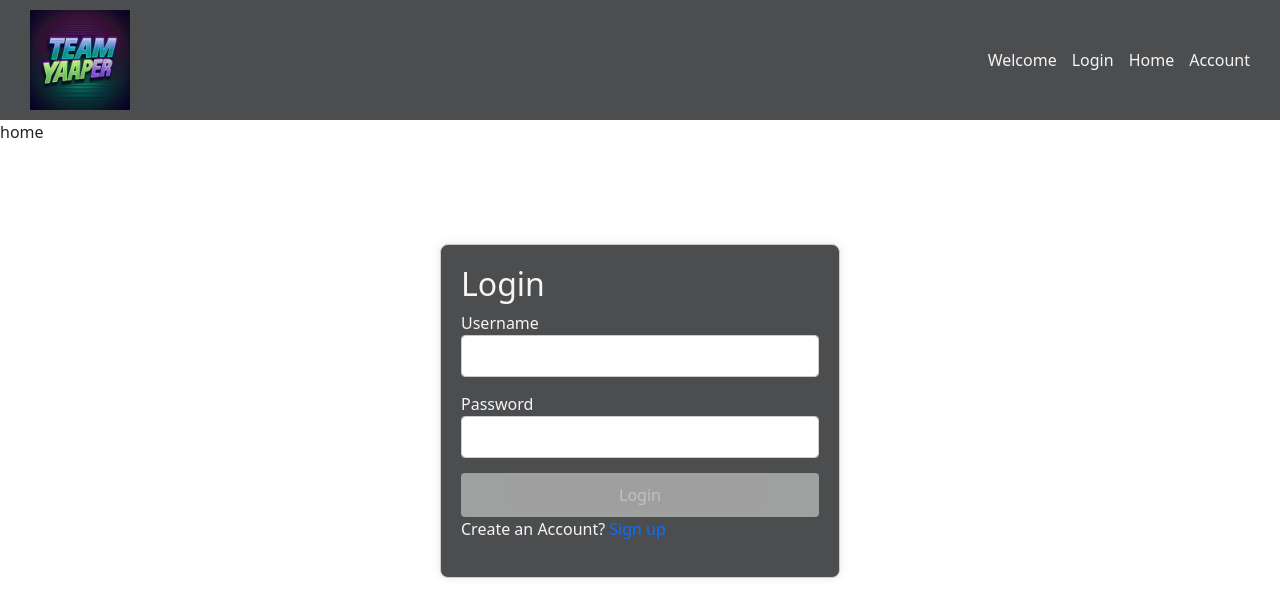
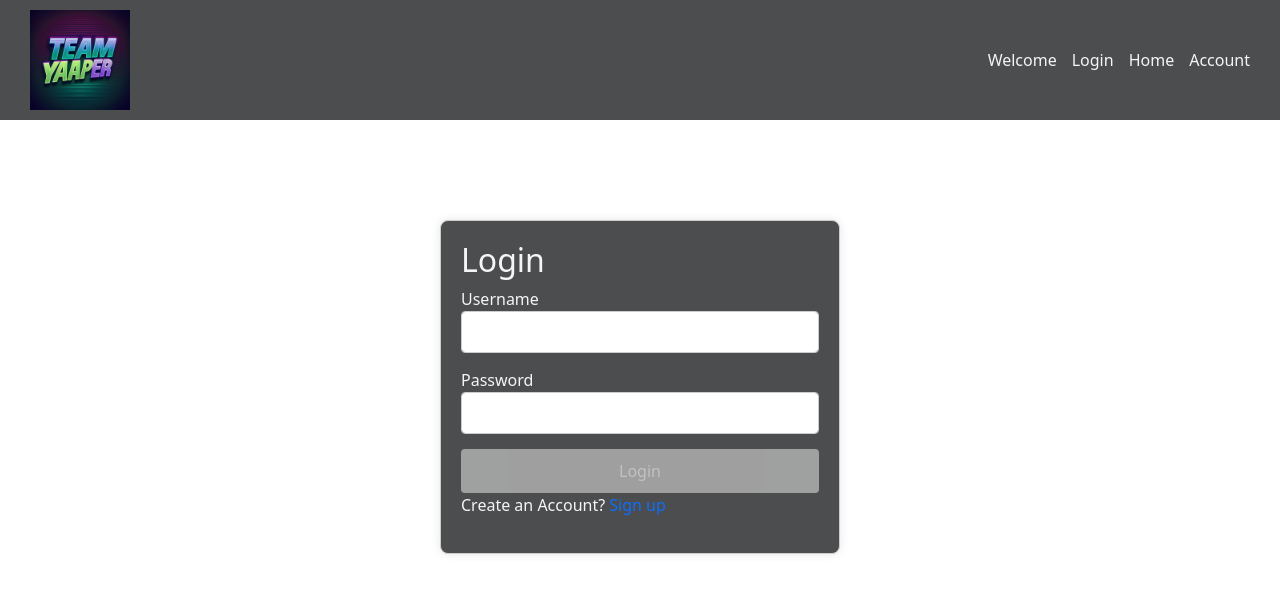
Before and after one commit to sajonasJ/TeamYaaper, an Angular app: page /login in a window 1280 px wide. Shown: the top 616 px of the page. Built offline with nearby package versions, Linux system fonts and the light colour scheme.

Commit message:
small change removal of not needed link

```diff
--- a/src/app/components/content/content.component.html
+++ b/src/app/components/content/content.component.html
@@ -7,7 +7,7 @@
   <!-- Button to trigger modal for adding a new post -->
   <button type="button" class="btn btn-primary mb-4" data-bs-toggle="modal" data-bs-target="#addPostModal"
     (click)="postToEdit = null">
-    Add a New Post
+    Add New Post
   </button>
 
   <!-- Include the Add Post Modal Component -->
--- a/src/app/pages/account/account.component.html
+++ b/src/app/pages/account/account.component.html
@@ -1,3 +1,2 @@
 <app-header></app-header>
 <p>account works!</p>
-<a class="nav-link dark-theme" routerLink="/home" >home</a>
--- a/src/app/pages/login-page/login-page.component.html
+++ b/src/app/pages/login-page/login-page.component.html
@@ -1,5 +1,4 @@
 <app-header></app-header>
-<a class="nav-link" routerLink="/home">home</a>
 
 <div class="login-container">
 <div *ngIf="isSignIn; else signUpTemplate">
```
